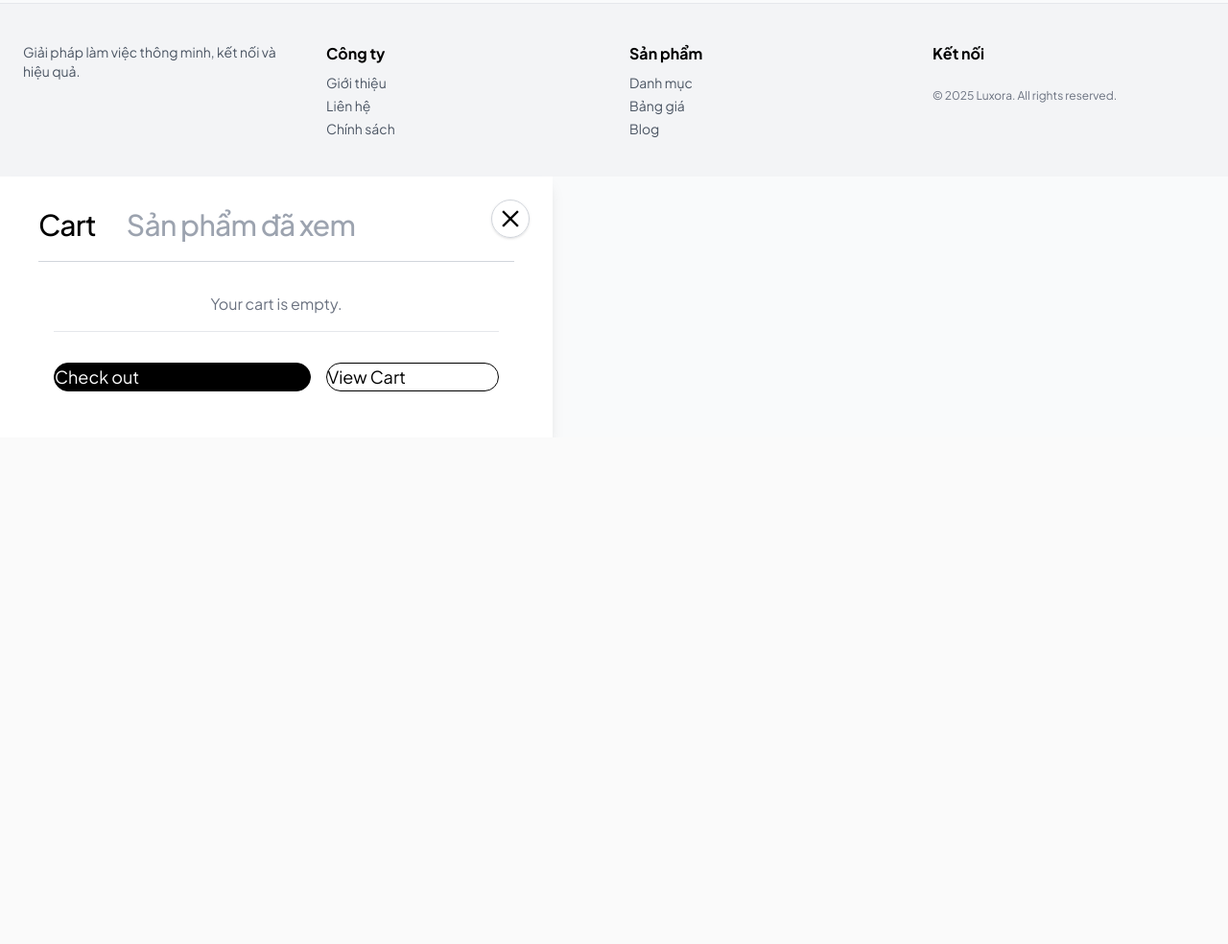
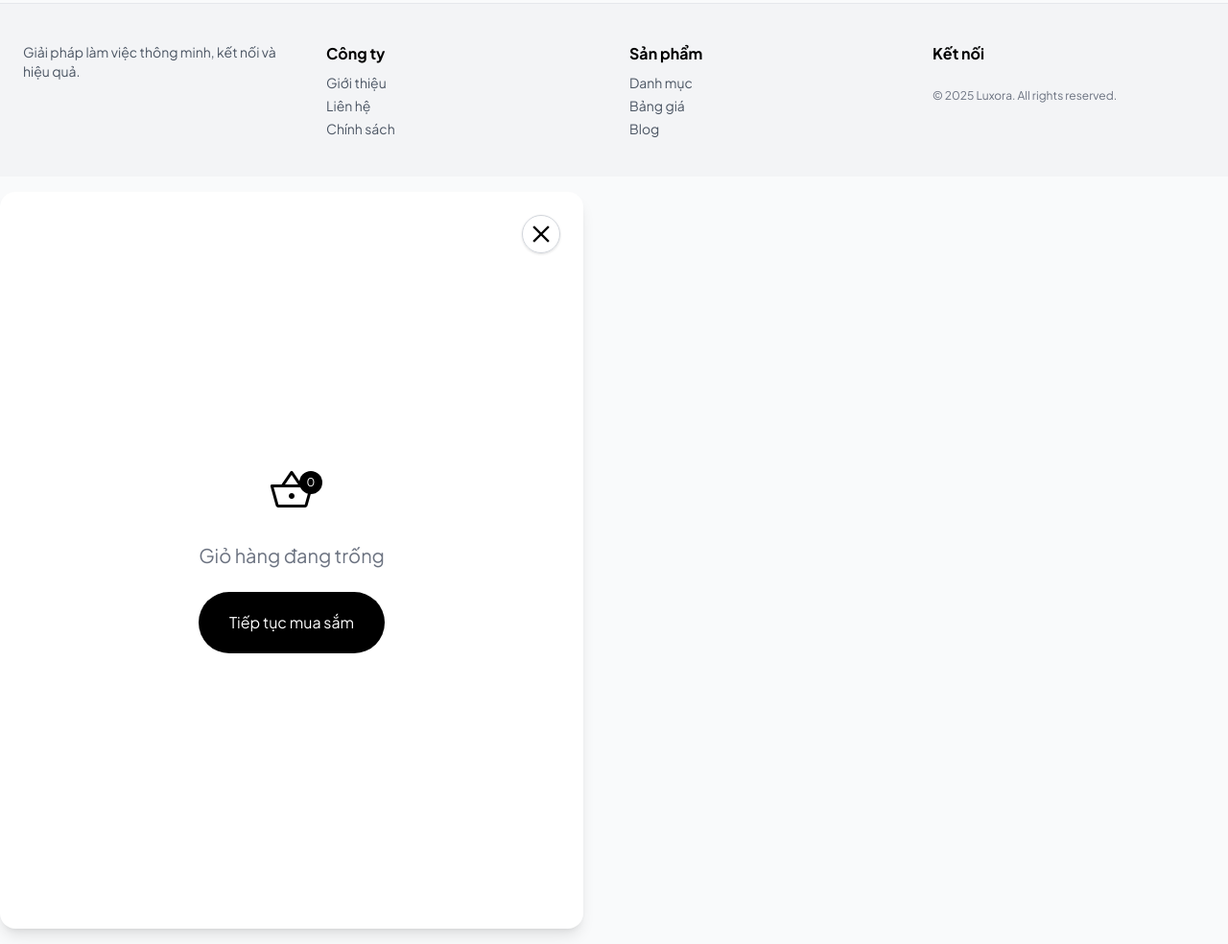
Before and after one commit to nhhoang14/Luxora, a Django app: page /products/ in a window 1280 px wide. Shown: the part 1257-2241 px from the top of the page at 96% size. Before the commit the page ends 1665 px from the top, so only its background shows below. Run offline with Django 5.2, Linux system fonts and the light colour scheme; data comes from the database, SQL or seed files in the repository; some libraries are stand-ins or nearby versions.

Commit message:
rebuild drawer, add-update-remove cartItem

```diff
--- a/cart/admin.py
+++ b/cart/admin.py
@@ -1,6 +1,5 @@
 from django.contrib import admin
-from .models import Cart, CartItem, ViewedProduct
+from .models import Cart, CartItem
 
 admin.site.register(Cart)
 admin.site.register(CartItem)
-admin.site.register(ViewedProduct)
--- /dev/null
+++ b/cart/context_processors.py
@@ -0,0 +1,8 @@
+from .utils import get_cart
+
+def cart_context(request):
+    try:
+        cart = get_cart(request)
+    except Exception:
+        cart = None
+    return {'cart': cart}
--- a/cart/templates/cart/partials/cart_tab.html
+++ b/cart/templates/cart/partials/cart_tab.html
@@ -1,30 +1,68 @@
-<div class="h-full flex flex-col p-4 space-y-4">
-  <div class="flex-1">
-    {% if cart.items %}
-      {% for item in cart.items %}
-        <div class="flex items-center gap-4">
-          <img src="{{ item.product.image.url }}" alt="{{ item.product.name }}" class="w-16 h-16 rounded-md object-cover">
-          <div class="flex-1">
-            <p class="font-medium">{{ item.product.name }}</p>
-            <p class="text-sm text-gray-500">{{ item.quantity }} × {{ item.product.price }}₫</p>
-          </div>
-          <button class="text-gray-400 hover:text-red-500" hx-delete="{% url 'cart_remove' item.product.id %}"
-            hx-target="#drawer-content" hx-swap="outerHTML">✕</button>
-        </div>
-      {% endfor %}
-    {% else %}
-      <p class="text-center text-gray-500">Your cart is empty.</p>
-    {% endif %}
+{% load vn_currency %}
+
+{% if cart.items.all %}
+<!-- Có sản phẩm trong giỏ hàng -->
+<div class="flex flex-col h-full">
+
+  <!-- Tiêu đề -->
+  <div class="text-left pt-8 pb-6 px-10 flex items-center gap-2">
+    <h2 class="text-xl font-normal tracking-tight text-black">
+      Giỏ hàng
+    </h2>
+    <span
+      class="bg-black text-white font-semibold rounded-full h-6 w-6 flex items-center justify-center text-xs leading-none">
+      {{ cart.items.count }}
+    </span>
   </div>
-  <!-- Nút điều hướng luôn ở dưới cùng -->
-  <div class="mt-6 pt-4 flex gap-4 border-t border-gray-200">
-    <a href="{% url 'cart:cart' %}" class="bg-black hover:bg-white text-white text-lg hover:text-black duration-300 rounded-full
-              btn btn-lg mt-4 flex-[3] focus:outline-none border border-black shadow-none">
-      Check out
-    </a>
-    <a href="{% url 'products:list' %}" class="bg-white hover:bg-black text-black text-lg hover:text-white duration-300 rounded-full
-              btn btn-lg mt-4 flex-[2] focus:outline-none border border-black shadow-none">
-      View Cart
-    </a>
+
+  <!-- Danh sách sản phẩm -->
+  <div class="flex-1 overflow-y-auto px-10 py-4 space-y-6">
+    {% for item in cart.items.all %}
+    {% include 'cart/partials/cart_item.html' with item=item %}
+    {% endfor %}
+  </div>
+
+  <!-- Footer: Tổng cộng & nút hành động -->
+  <div class="border-t border-gray-200 px-10 py-8">
+    <!-- Tổng cộng -->
+    <div class="flex justify-between items-center text-lg font-bold text-[#333] mb-6">
+      <span>Tổng cộng</span>
+      <span>{{ cart.total_price|vnd }}</span>
+    </div>
+
+    <!-- Hai nút -->
+    <div class="flex gap-4">
+      <!-- Nút Xem giỏ hàng -->
+      <a href="{% url 'cart:cart' %}" class="flex items-center justify-center flex-1 bg-[#FF5532] text-white text-base font-medium
+                rounded-full py-4 hover:opacity-80 duration-300">
+        Xem giỏ hàng
+      </a>
+
+      <!-- Nút Thanh toán -->
+      <a href="{% url 'products:list' %}" class="flex items-center justify-center flex-1 bg-black text-white text-base font-medium
+                rounded-full py-4 hover:opacity-80 duration-300 gap-2">
+        <span class="material-symbols-outlined text-lg">lock</span>
+        <span>Thanh toán</span>
+      </a>
+    </div>
   </div>
 </div>
+{% else %}
+<!-- Giỏ hàng đang trống -->
+<div class="flex flex-col items-center justify-center space-y-6 h-full">
+  <span class="relative">
+    <span class="material-symbols-outlined" style="font-size: 3rem;">
+      shopping_basket
+    </span>
+    <span
+      class="absolute top-1 -right-2 bg-black text-white rounded-full h-6 w-6 flex items-center justify-center text-xs leading-none">
+      0
+    </span>
+  </span>
+  <p class="text-center text-gray-500 text-xl">Giỏ hàng đang trống</p>
+  <a href="{% url 'products:list' %}"
+    class="bg-black hover:opacity-80 text-white text-base px-8 py-5 duration-300 rounded-full cursor-pointer">
+    Tiếp tục mua sắm
+  </a>
+</div>
+{% endif %}
--- a/cart/urls.py
+++ b/cart/urls.py
@@ -6,5 +6,7 @@ app_name = 'cart'
 urlpatterns = [
     path('', views.cart, name='cart'),
     path('cart_tab/', views.cart_tab, name='cart_tab'),
-    path('viewed_tab/', views.viewed_tab, name='viewed_tab'),
+    path("add/", views.cart_add, name="add"),
+    path('update/', views.cart_update, name='update'),
+    path('remove/', views.remove_from_cart, name='remove'),
 ]
--- a/core/templates/partials/drawer.html
+++ b/core/templates/partials/drawer.html
@@ -1,63 +1,20 @@
-<!-- partials/drawer.html -->
 <div class="drawer-side z-50">
-    <!-- Overlay khi click ra ngoài sẽ tự tắt drawer -->
     <label for="cart-drawer" class="drawer-overlay"></label>
 
-    <!-- Thân drawer -->
-    <div class="w-full max-w-[576px] bg-white px-10 py-8 shadow-lg h-full flex flex-col relative">
+    <div class="w-full max-w-[608px] bg-white shadow-lg
+           h-[calc(100vh-2rem)] mr-4 my-4 rounded-2xl
+           flex relative overflow-hidden">
 
         <!-- Nút đóng -->
-        <label for="cart-drawer"
-               class="absolute top-6 right-6 cursor-pointer hover:text-white hover:bg-black transition-colors duration-200
-                      w-10 h-10 flex items-center justify-center rounded-full border border-gray-300 shadow btn-ghost"
-               title="Đóng">
+        <label for="cart-drawer" class="absolute top-6 right-6 cursor-pointer hover:text-white hover:bg-black transition-colors duration-200
+                  w-10 h-10 flex items-center justify-center rounded-full border border-gray-300 shadow btn-ghost"
+            title="Đóng">
             <span class="material-symbols-outlined text-3xl">close</span>
         </label>
-
-        <!-- Tabs tiêu đề -->
-        <nav class="border-b border-gray-300 pb-4 lg:text-3xl text-2xl font-medium mb-4 flex gap-8 leading-none tracking-tight">
-            <button id="cart-tab"
-                    class="tab-btn pb-1 transition-colors cursor-pointer text-black hover:text-black duration-300"
-                    hx-get="{% url 'cart:cart_tab' %}"
-                    hx-target="#tab-content"
-                    hx-swap="innerHTML"
-                    onclick="setActiveTab('cart')">
-                Cart
-            </button>
-
-            <button id="viewed-tab"
-                    class="tab-btn pb-1 transition-colors cursor-pointer text-gray-400 hover:text-black duration-300"
-                    hx-get="{% url 'cart:viewed_tab' %}"
-                    hx-target="#tab-content"
-                    hx-swap="innerHTML"
-                    onclick="setActiveTab('viewed')">
-                Sản phẩm đã xem
-            </button>
-        </nav>
 
         <!-- Nội dung Drawer -->
         <div id="tab-content" class="flex-1 min-h-0 overflow-y-auto">
             {% include 'cart/partials/cart_tab.html' %}
         </div>
-
     </div>
-
-    <!-- Script xử lý tab -->
-    <script>
-        function setActiveTab(tab) {
-            const cart = document.getElementById('cart-tab');
-            const viewed = document.getElementById('viewed-tab');
-            if (tab === 'cart') {
-                cart.classList.add('text-black');
-                cart.classList.remove('text-gray-400');
-                viewed.classList.add('text-gray-400');
-                viewed.classList.remove('text-black');
-            } else {
-                viewed.classList.add('text-black');
-                viewed.classList.remove('text-gray-400');
-                cart.classList.add('text-gray-400');
-                cart.classList.remove('text-black');
-            }
-        }
-    </script>
 </div>
--- a/core/templates/partials/navbar.html
+++ b/core/templates/partials/navbar.html
@@ -8,13 +8,13 @@
         <!-- Nút Products -->
         <a href="/products/" class="font-medium relative rounded-full px-5 py-2 group/btn overflow-hidden block">
           <span class="block text-black transition-opacity duration-200 group-hover/btn:opacity-0">
-            Products
+            Sản phẩm
           </span>
           <span class="absolute inset-0 flex items-center justify-center
                         bg-black text-white rounded-full
                         translate-y-full group-hover/btn:translate-y-0
                         transition-transform duration-300">
-            Products
+            Sản phẩm
           </span>
         </a>
 
@@ -56,7 +56,7 @@
               <div class="w-full flex items-baseline justify-between mb-6">
                 <h4 class="text-gray-700 text-sm uppercase">Phổ biến nhất</h4>
                 <a id="category-link" href="#" class="text-lg text-black font-semibold inline-flex items-center">
-                  <span>All <span id="category-name"></span>
+                  <span>Tất cả <span id="category-name" class="lowercase"></span>
                     <span class="material-symbols-outlined align-middle text-sm">arrow_forward</span>
                   </span>
                 </a>
@@ -68,7 +68,6 @@
 
             <!-- Cột 3: Special -->
             <div class="col-span-1 flex flex-col items-start justify-between">
-
             </div>
 
           </div>
@@ -115,7 +114,9 @@
 
       <!-- Cart -->
       <label for="cart-drawer" class="btn btn-xl btn-ghost btn-circle">
-        <span class="material-symbols-outlined">shopping_cart</span>
+        <span class="material-symbols-outlined">
+          local_mall
+        </span>
       </label>
     </div>
   </div>
@@ -141,7 +142,7 @@
           clearActive();
           btn.classList.add('font-semibold', 'text-black');
           btn.classList.remove('text-gray-500');
-          categoryName.textContent = btn.textContent.trim();
+          categoryName.textContent = btn.textContent.trim().toLocaleLowerCase();
           categoryLink.href = `/products/category/${btn.dataset.slug}/`;
         });
       });
@@ -150,7 +151,6 @@
       if (buttons.length > 0) {
         buttons[0].click();
       }
-
       // Khi mở dropdown (hover/pointerenter) chọn lại mục đầu nếu chưa có
       if (group) {
         group.addEventListener('pointerenter', () => {
--- a/luxora/settings.py
+++ b/luxora/settings.py
@@ -55,6 +55,7 @@ TEMPLATES = [
                 'django.template.context_processors.request',
                 'django.contrib.auth.context_processors.auth',
                 'django.contrib.messages.context_processors.messages',
+                'cart.context_processors.cart_context',
             ],
         },
     },
--- a/products/templates/products/partials/product_card.html
+++ b/products/templates/products/partials/product_card.html
@@ -1,9 +1,9 @@
 {% load static %}
 {% load vn_currency %}
 
-<div class="w-full flex-col aspect-[3/4] bg-transition group"> <!-- thay đổi ở đây: w-full -->
+<div class="w-full flex-col aspect-[3/4] bg-transition group">
     <!-- Ảnh sản phẩm -->
-    <div class="relative w-full aspect-square rounded-2xl overflow-hidden">
+    <div class="relative w-full aspect-square rounded-2xl overflow-hidden group">
         <a href="{% url 'products:detail' product.slug %}">
             {% if product.image %}
             <img src="{{ product.image.url }}" alt="{{ product.name }}" class="w-full h-full object-cover" />
@@ -12,14 +12,23 @@
                 class="w-full h-full object-cover" />
             {% endif %}
         </a>
-        <!-- Icon Quick View -->
-        <button hx-get="{% url 'quick_view' product.pk %}" hx-target="#quickview-container" hx-swap="innerHTML"
-            class="absolute top-2 right-2 z-10 bg-white/80 hover:bg-black hover:text-white text-gray-600 rounded-full w-10 h-10 flex items-center justify-center
-                   opacity-0 group-hover:opacity-100 cursor-pointer duration-300" title="Xem nhanh"
-            onclick="event.stopPropagation(); event.preventDefault();">
-            <span class="material-symbols-outlined text-lg">visibility</span>
-        </button>
+
+        <!-- Nút Thêm vào giỏ hàng -->
+        <form hx-post="{% url 'cart:add' %}" hx-target="#tab-content" hx-swap="innerHTML"
+            class="absolute bottom-4 right-4 z-10" onclick="event.stopPropagation();">
+            {% csrf_token %}
+            <input type="hidden" name="product" value="{{ product.pk }}">
+            <input type="hidden" name="qty" value="1">
+
+            <button type="submit"
+                class="bg-black hover:opacity-80 text-white rounded-full btn btn-lg
+                   flex items-center justify-center gap-2 opacity-0 group-hover:opacity-100 cursor-pointer duration-300">
+                <span class="material-symbols-outlined" style="font-size: 1rem;">add_2</span>
+                <span class="text-sm font-medium">Thêm nhanh</span>
+            </button>
+        </form>
     </div>
+
     <!-- Thông tin sản phẩm -->
     <div class="py-4 flex-1 flex flex-col justify-between">
         <span class="text-gray-400 text-xs uppercase mb-1">LUXORA</span>
```
Also changed, not shown: cart/models.py (+8 -12 lines), cart/templates/cart/partials/add_success.html (added, +30 -0 lines), cart/templates/cart/partials/cart_item.html (added, +46 -0 lines), cart/templates/cart/partials/product_options.html (added, +41 -0 lines), cart/templates/cart/partials/viewed_tab.html (deleted, +0 -14 lines), cart/utils.py (added, +16 -0 lines), cart/views.py (+73 -7 lines), core/templates/partials/quickview_modal.html (+17 -13 lines), products/templates/products/partials/product_card_horizontal.html (deleted, +0 -21 lines), cart/migrations/0002_alter_cart_user_delete_viewedproduct.py (added).
